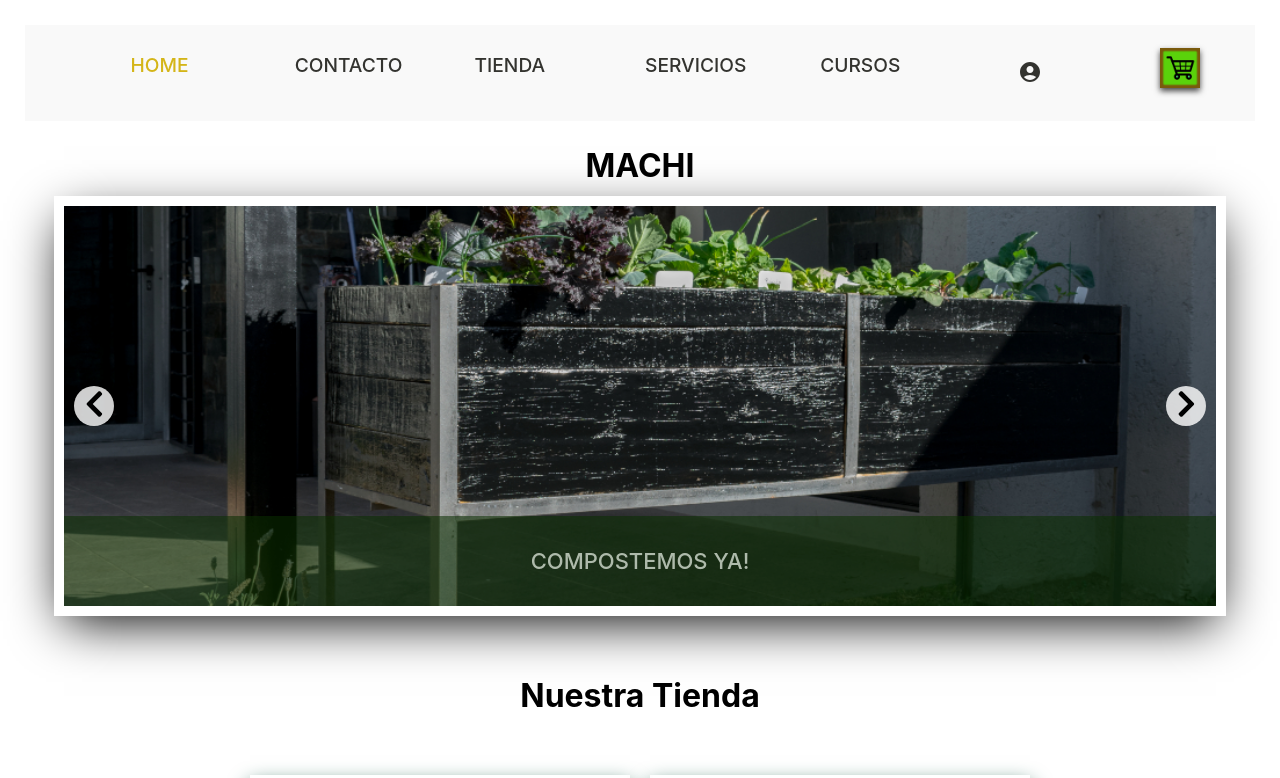
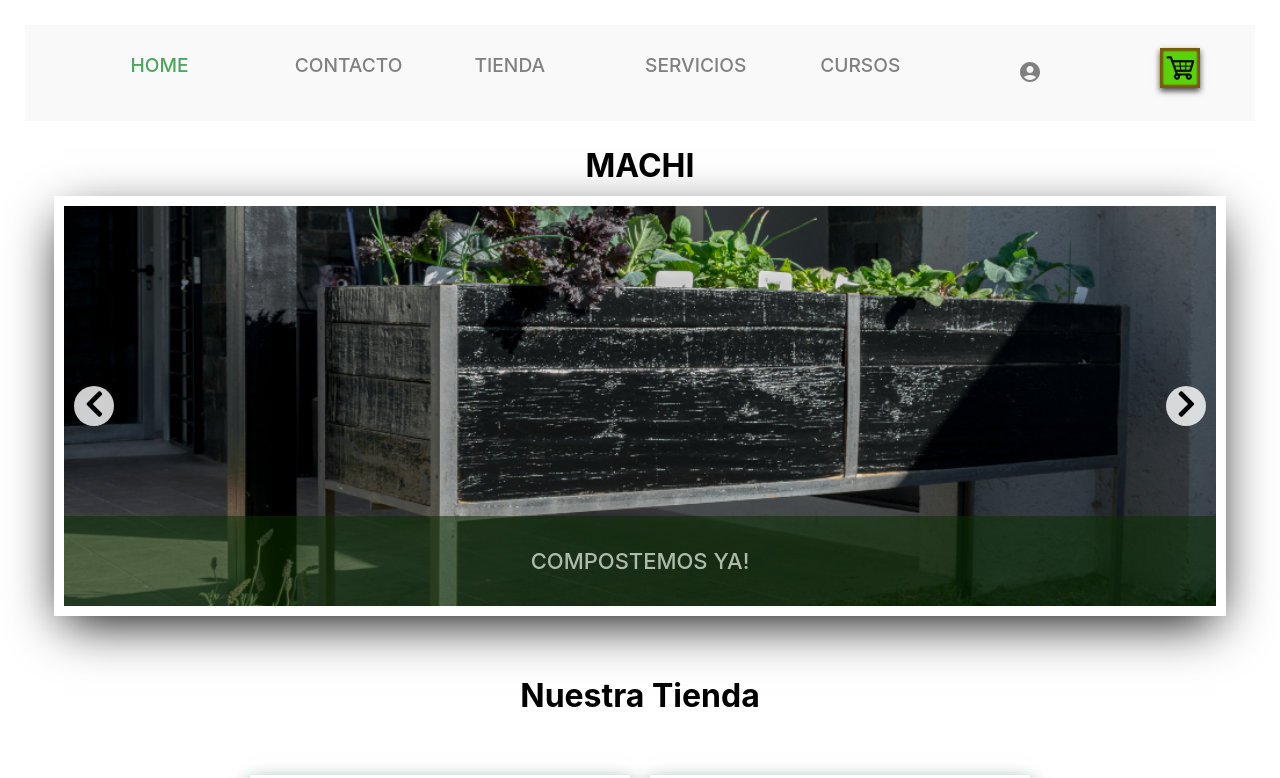
Before and after one commit to rubensauriosD/E-commerce-MACHI, a React (Create React App) app in the folder client/: page /#/ in a window 1280 px wide. Shown: the top 778 px of the page. Built offline with nearby package versions, Linux system fonts and the light colour scheme; grey boxes are pictures that could not be loaded.

Commit message:
le cambie los colores a la navbar y la pagina de contacto

```diff
--- a/client/src/Components/NavBar.jsx
+++ b/client/src/Components/NavBar.jsx
@@ -18,15 +18,15 @@ import AccountCircle from "@mui/icons-material/AccountCircle";
 import React from "react";
 import { useDispatch } from "react-redux";
 import NavBarCSS from "../Styles/NavBar.module.css";
-import Cart from "./Cart"
+import Cart from "./Cart";
 import { NavLink } from "react-router-dom";
 import { getProducts } from "../Redux/actions/action";
 
 const NavBar = () => {
-  const dispatch = useDispatch()
+  const dispatch = useDispatch();
   const refreshTienda = () => {
-    dispatch(getProducts({}))
-}
+    dispatch(getProducts({}));
+  };
 
   return (
     <div className={NavBarCSS.navbar}>
@@ -37,7 +37,7 @@ const NavBar = () => {
             exact
             to="/"
             activeClassName="selected"
-            activeStyle={{ color: "#d4b518" }}
+            activeStyle={{ color: "#4da45f" }}
           >
             Home
           </NavLink>
@@ -48,7 +48,7 @@ const NavBar = () => {
             exact
             to="/contact"
             activeClassName="selected"
-            activeStyle={{ color: "#d4b518" }}
+            activeStyle={{ color: "#4da45f" }}
           >
             Contacto
           </NavLink>
@@ -59,8 +59,10 @@ const NavBar = () => {
             exact
             to="/tienda"
             activeClassName="selected"
-            activeStyle={{}}
-            onClick={() => { refreshTienda() }}
+            activeStyle={{ color: "#4da45f" }}
+            onClick={() => {
+              refreshTienda();
+            }}
           >
             Tienda
           </NavLink>
@@ -93,7 +95,7 @@ const NavBar = () => {
             exact
             to="/login"
             activeClassName="selected"
-            activeStyle={{ color: "#d4b518" }}
+            activeStyle={{ color: "#4da45f" }}
           >
             <IconButton
               size="large"
@@ -107,7 +109,7 @@ const NavBar = () => {
           </NavLink>
         </li>
         <li>
-          <Cart/>
+          <Cart />
         </li>
       </ul>
     </div>
--- a/client/src/Styles/Contact.module.css
+++ b/client/src/Styles/Contact.module.css
@@ -14,7 +14,7 @@
   height: 37px;
   display: flex;
   justify-content: center;
-  background-color: #d4b518;
+  background-color: #4da45f;
   border-radius: 50%;
   display: flex;
   align-items: center;
@@ -30,7 +30,7 @@
 .icons_container h2 {
   font-size: 2rem;
   text-decoration: underline;
-  text-decoration-color: #d4b518;
+  text-decoration-color: #4da45f;
 }
 .icons_container i {
   width: 100%;
@@ -68,7 +68,7 @@ textarea {
   align-self: flex-start;
 }
 .form_container form button {
-  background-color: #d4b518;
+  background-color: #4da45f;
   color: white;
   padding: 12px 20px;
   border: none;
@@ -79,7 +79,7 @@ textarea {
   margin: 0.7rem;
 }
 .form_container form button:hover {
-  background-color: #c3a71c;
+  background-color: #115f14;
 }
 /* .form_container form input {
 
--- a/client/src/Styles/NavBar.module.css
+++ b/client/src/Styles/NavBar.module.css
@@ -12,7 +12,7 @@
   margin: 5px;
 }
 .navlink {
-  color: #33332f;
+  color: gray;
   text-decoration: none;
   font-size: 1.2em;
   text-transform: uppercase;
@@ -23,5 +23,5 @@
   transition: all 0.2s ease-in-out;
 }
 .navlink:hover {
-  color: #fddb3a;
+  color: #000000;
 }
```
